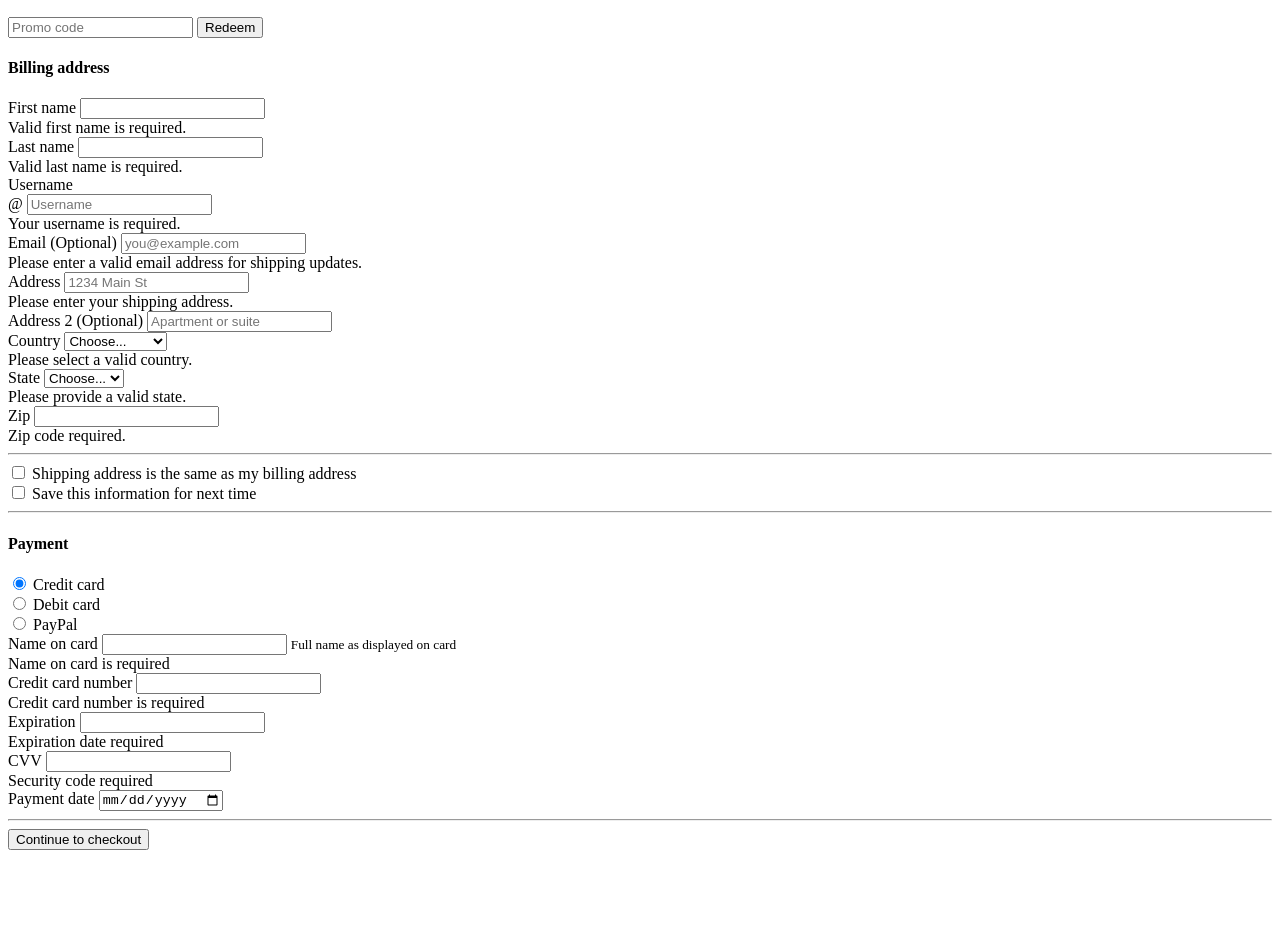
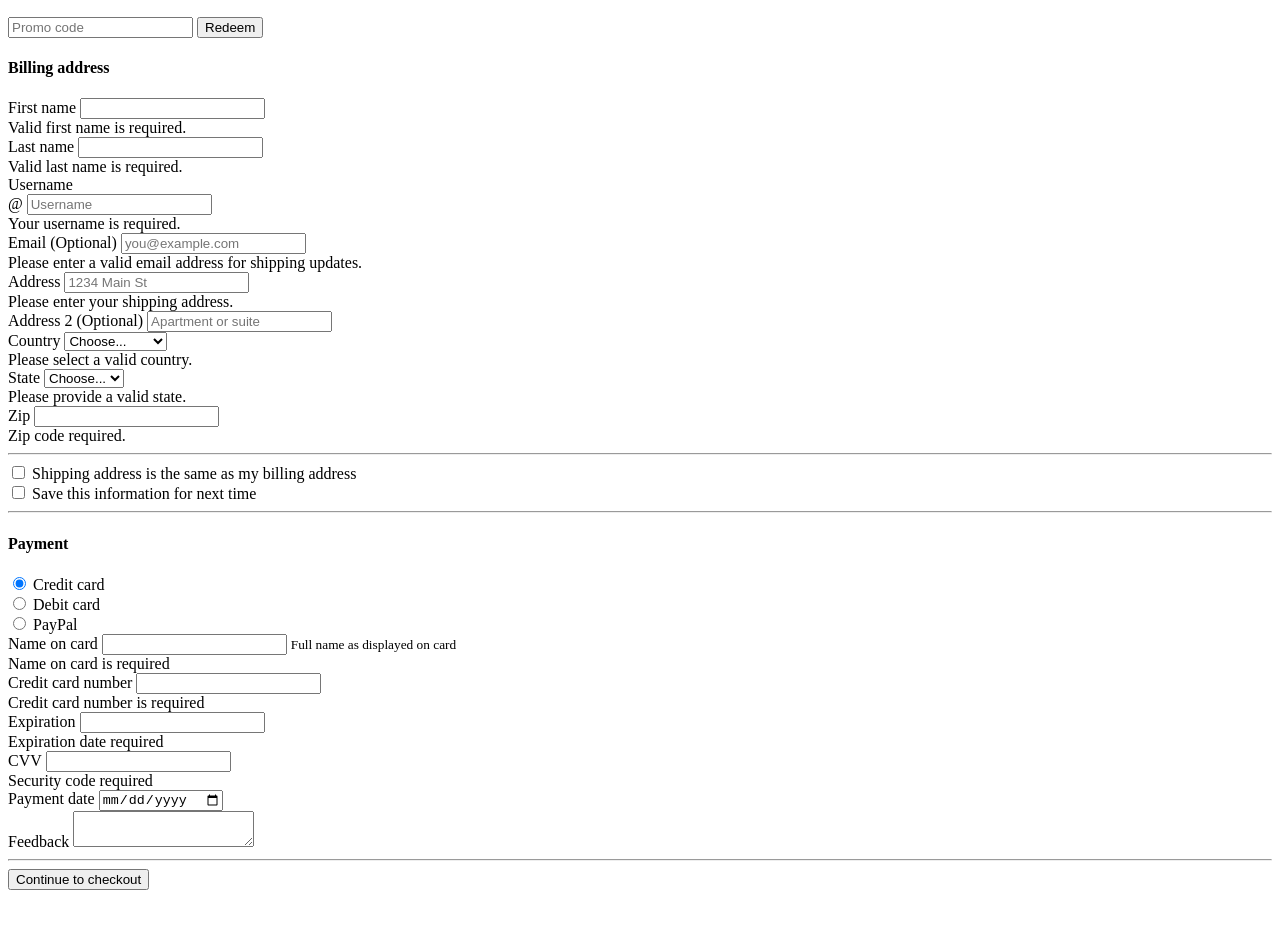
Before and after one commit to haeyun1/2024-2-oss-assignment-2, a plain HTML site: page form_nostyle.htm in a window 1280 px wide. Shown: the part 119-1048 px from the top of the page. Before the commit the page ends 1013 px from the top, so only its background shows below. Drawn offline with Linux system fonts and the light colour scheme.

Commit message:
modigy form_nostyle.htm

```diff
--- a/form_nostyle.htm
+++ b/form_nostyle.htm
@@ -217,6 +217,10 @@
                  placeholder=""
                  required>
                 </div>
+                <div>
+                  <label for="feedback" class="form-label">Feedback</label>
+                  <textarea class="form-control"></textarea>
+                </div>
               </div>
 
               <hr />
```
